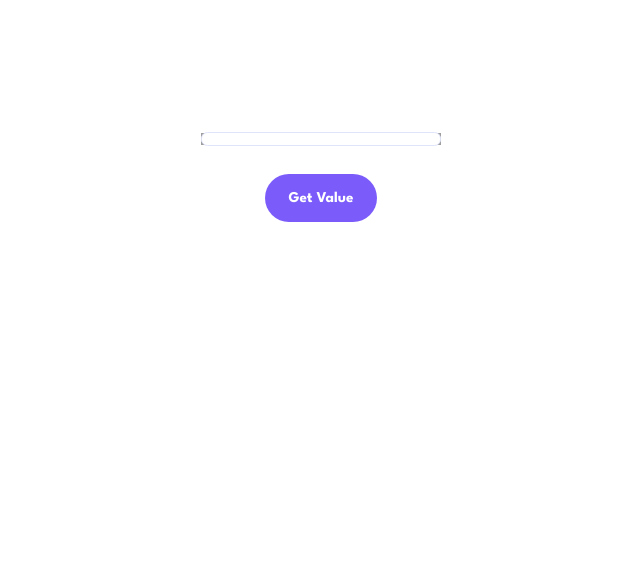
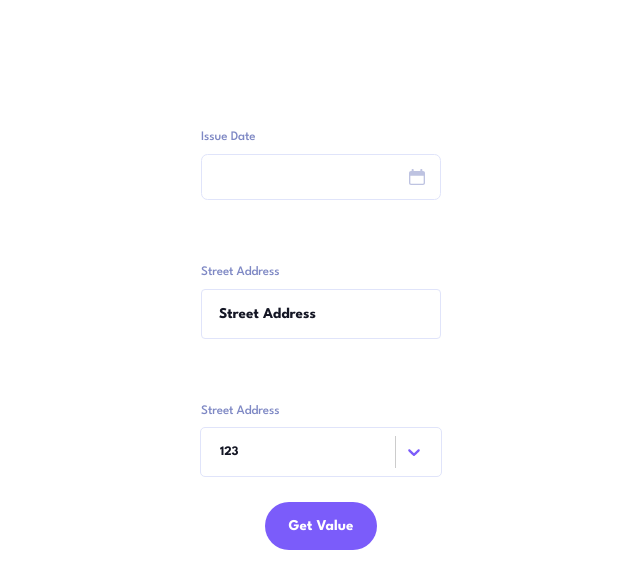
Before and after one commit to JlordS32/invoiceapp, a React (Vite) app in the folder invoice-app/: page / in a window 1280 px wide. Shown: the top 588 px of the page, without its empty margins (319-959 px from the left). Built offline with nearby package versions, Linux system fonts and the light colour scheme; grey boxes are pictures that could not be loaded.

Commit message:
finished making components and added dark mode

```diff
--- a/invoice-app/src/App.tsx
+++ b/invoice-app/src/App.tsx
@@ -7,6 +7,17 @@ import Button from './components/Button';
 
 function App() {
 	const customRef = useRef<FormTextRef | null>(null);
+
+	const options = [
+		{
+			value: 'test',
+			label: '123'
+		},
+		{
+			value: '1234',
+			label: 'test'
+		}
+	]
 
 	return (
 		<div className='app'>
@@ -18,7 +29,23 @@ function App() {
 			>
 				<div className='d-flex align-items-center flex-column pt-5'>
 					<div className='mt-5'>
-						<Form.Date ref={customRef} />
+						<Form.Date
+							ref={customRef}
+							label='Issue Date'
+						/>
+					</div>
+					<div className='mt-5'>
+						<Form.Text
+							placeholder='Street Address'
+							label='Street Address'
+						/>
+					</div>
+					<div className='mt-5'>
+						<Form.Select
+							placeholder='Street Address'
+							label='Street Address'
+							options={options}
+						/>
 					</div>
 
 					<div className='mt-2'>
--- /dev/null
+++ b/invoice-app/src/assets/styles/date.css
@@ -0,0 +1,71 @@
+.react-datepicker {
+	box-shadow: var(--box-shadow);
+	padding: 1rem 0;
+	border: 0;
+}
+
+.react-datepicker__day {
+	font-weight: 700;
+	font-family: 'League Spartan', sans-serif;
+	font-size: 1.15385rem;
+	margin: 0.4rem;
+}
+.react-datepicker__day--selected {
+	color: var(--primary);
+	background-color: transparent;
+}
+
+.react-datepicker__day:hover {
+	background-color: var(--primary) !important;
+	color: white;
+	border-radius: 50%;
+}
+
+.react-datepicker__header {
+	background-color: transparent;
+	border: 0;
+	outline: 0;
+}
+
+.react-datepicker__current-month {
+	color: var(--dark);
+	text-align: center;
+	font-size: 1.15rem;
+	font-family: League Spartan;
+}
+
+.react-datepicker__navigation--previous {
+	background-image: url(../../assets/svg/icon-arrow-left.svg);
+	background-repeat: no-repeat;
+	top: 1rem;
+	background-position: center;
+}
+.react-datepicker__navigation-icon::before {
+	display: none;
+}
+
+.react-datepicker__navigation--next {
+	background-image: url(../../assets/svg/icon-arrow-right.svg);
+	background-repeat: no-repeat;
+	top: 1rem;
+	background-position: center;
+}
+
+.react-datepicker__triangle {
+	display: none;
+}
+
+@media (prefers-color-scheme: dark) {
+	.react-datepicker {
+		background-color: var(--dark-mode-form-bg);
+		box-shadow: 0px 10px 20px 0px rgba(0, 0, 0, 0.25);
+	}
+
+	.react-datepicker__current-month {
+		color: var(--white);
+	}
+
+	.react-datepicker__day {
+		color: var(--white);
+	}
+}
--- a/invoice-app/src/assets/styles/global.css
+++ b/invoice-app/src/assets/styles/global.css
@@ -1,10 +1,23 @@
 @import url('https://fonts.googleapis.com/css2?family=League+Spartan:wght@100;200;400;500;600;700;800;900&display=swap');
 
 :root {
-	--primary: hsl(252, 94%, 67%);
-	--primary-active: hsl(252, 100%, 73%);
-	--secondary: hsl(233, 31%, 17%);
-	--secondary-active: hsl(233, 30%, 21%);
+	--01: hsl(252, 94%, 67%);
+	--02: hsl(252, 100%, 73%);
+	--03: hsl(233, 31%, 17%);
+	--04: hsl(233, 30%, 21%);
+	--05: hsl(231, 73%, 93%);
+	--06: hsl(231, 20%, 61%);
+	--07: hsl(231, 37%, 63%);
+	--08: hsl(228, 29%, 7%);
+	--09: hsl(0, 80%, 63%);
+	--010: hsl(252, 100%, 73%);
+	--011: hsl(240, 27%, 98%);
+	--012: hsl(233, 30%, 11%);
+
+	--primary: var(--01);
+	--primary-active: var(--02);
+	--secondary: var(--03);
+	--secondary-active: var(--04);
 
 	/* neutral */
 	--white: hsl(0, 0%, 100%);
@@ -12,23 +25,33 @@
 	--dark: hsl(233, 30%, 11%);
 
 	/* feedback colors */
-	--error: hsl(0, 80%, 63%);
-	--error-active: hsl(0, 100%, 80%);
+	--error: var(--09);
+	--error-active: var(--10);
 
 	/* component colors */
 	--nav-bg: hsl(231, 20%, 27%);
 	--light-bg: var(--grey);
+	--body-bg: var(--white);
+	--box-shadow: 0px 10px 20px 0px rgba(72, 84, 159, 0.25);
 
 	/* default typography */
-	--text-dark: hsl(228, 29%, 7%);
-	--text-light: hsl(231, 37%, 63%);
-	--text-2-dark: hsl(231, 20%, 61%);
-	--text-2-light: hsl(231, 73%, 93%);
+	--text-dark: var(--08);
+	--text-light: var(--07);
+	--text-2-dark: var(--06);
+	--text-2-light: var(--05);
 
 	/* form colors */
 	--form-outline: hsl(231, 73%, 93%);
 	--form-outline-focus: hsl(252, 100%, 73%);
-	--form-label: hsl(231, 37%, 63%);
+	--form-label: var(--05);
+	--form-bg: var(--white);
+	--form-placeholder: var(--dark);
+	--form-text: var(--08);
+
+	/* DARK MODE */
+	--dark-mode-form-bg: hsl(233, 30%, 21%);
+	--dark-mode-form-outline: hsl(233, 31%, 17%);
+	--dark-mode-form-label: var(--05);
 
 	/* setting root typography */
 	font-size: 13px;
@@ -51,49 +74,30 @@
 	font-family: inherit;
 }
 
-.react-datepicker {
-	box-shadow: 0px 10px 20px 0px rgba(72, 84, 159, 0.25);
-	border: 0;
+body {
+	background-color: var(--body-bg);
 }
 
-.react-datepicker__day {
-	font-weight: 700;
-	font-family: 'League Spartan', sans-serif;
-	font-size: 1.15385rem;
-	margin: 0.4rem;
-}
-.react-datepicker__day--selected {
-	color: var(--primary);
-	background-color: transparent;
+@media (prefers-color-scheme: dark) {
+	:root {
+		--body-bg: var(--dark);
+		--form-bg: var(--dark-mode-form-bg);
+		--form-outline: var(--dark-mode-form-outline);
+		--form-label: var(--dark-mode-form-label);
+		--form-placeholder: var(--white);
+		--box-shadow: 0px 10px 20px 0px rgba(0, 0, 0, 0.25);
+		--form-text: var(--white);
+	}
 }
 
-.react-datepicker__day:hover {
-	background-color: var(--primary) !important;
-	color: white;
-	border-radius: 50%;
+@media (prefers-color-scheme: light) {
+	:root {
+		--body-bg: var(--white);
+		--form-outline: hsl(231, 73%, 93%);
+		--form-label: var(--07);
+		--form-bg: var(--white);
+		--form-placeholder: var(--dark);
+		--box-shadow: 0px 10px 20px 0px rgba(72, 84, 159, 0.25);
+		--form-text: var(--08);
+	}
 }
-
-.react-datepicker__header {
-	background-color: transparent;
-	border: 0;
-	outline: 0;
-}
-
-.react-datepicker__navigation--previous {
-	background-image: url(../../assets/svg/icon-arrow-left.svg);
-	background-repeat: no-repeat;
-	background-position: center;
-}
-.react-datepicker__navigation-icon::before {
-	display: none;
-}
-
-.react-datepicker__navigation--next {
-	background-image: url(../../assets/svg/icon-arrow-right.svg);
-	background-repeat: no-repeat;
-	background-position: center;
-}
-
-.react-datepicker__triangle {
-	display: none;
-}
--- a/invoice-app/src/assets/styles/modules/form.module.css
+++ b/invoice-app/src/assets/styles/modules/form.module.css
@@ -15,11 +15,17 @@
 	border: 1px solid var(--form-outline);
 	background: var(--white);
 	padding: 1.3rem;
+	color: var(--form-text);
 	caret-color: var(--form-label);
+	background-color: var(--form-bg);
 }
 
 .formContainer > input:focus {
 	outline: 1px solid var(--form-outline-focus);
+}
+
+.formContainer > input::placeholder {
+	color: var(--form-placeholder);
 }
 
 .formContainer > label {
@@ -31,30 +37,37 @@
 	line-height: 1.15385rem; /* 115.385% */
 	letter-spacing: -0.00769rem;
 }
-
-.formContainer > input[type='date']::webkit {
-	background-color: red;
-	color: #000;
-	opacity: 1;
+.calendarContainer {
+	position: relative;
+	border-radius: 0.5rem;
 }
 
-.calendarContainer label {
-	background-image: url(../svg/icon-calendar.svg);
-	background-position: left;
-
+.calendarContainer img {
+	position: absolute;
+	top: 50%;
+	right: 1.25rem;
+	transform: translateY(-50%);
 }
-
 .calendar {
 	width: 100%;
-	border: var(--form-outline) 1px solid;
+	border: 0;
 	border-radius: 0.5rem;
 	outline: none;
+	font-size: 1.15385rem;
+	font-weight: 700;
+	padding: 1.15rem 0;
+	padding-left: 1.15rem;
+	background-color: var(--form-bg);
+	border: var(--form-outline) 1px solid;
+	color: var(--form-placeholder);
 }
 
 .calendar:hover {
 	border: var(--primary) 1px solid !important;
+	cursor: pointer;
 }
 
 .calendar:focus {
 	border: var(--primary) 1px solid !important;
+	cursor: pointer;
 }
--- /dev/null
+++ b/invoice-app/src/assets/styles/select.css
@@ -0,0 +1,7 @@
+.custom-select__single-value {
+	color: var(--form-placeholder) !important;
+}
+
+.custom-select__input::placeholder {
+	color: var(--form-text) !important;
+}
--- a/invoice-app/src/components/forms/Date.tsx
+++ b/invoice-app/src/components/forms/Date.tsx
@@ -16,8 +16,11 @@ import { FormProps } from './index';
 import DatePicker from 'react-datepicker';
 import 'react-datepicker/dist/react-datepicker.css';
 
-import '../../assets/styles/global.css';
-import { format } from 'date-fns';
+import '../../assets/styles/date.css';
+
+// svg
+
+import calendarSvg from '../../assets/svg/icon-calendar.svg';
 
 export interface FormSelectProps extends FormProps {}
 
@@ -26,6 +29,11 @@ export interface FormSelectRef {
 	value: string;
 	focus: () => void;
 	scrollIntoView: () => void;
+}
+
+interface CustomDateInput {
+	value?: any;
+	onClick?: () => void;
 }
 
 const Date = forwardRef<FormSelectRef, FormSelectProps>((props, ref) => {
@@ -63,6 +71,34 @@ const Date = forwardRef<FormSelectRef, FormSelectProps>((props, ref) => {
 		return date && date.getDate() === 15 ? 'custom-hover-class' : null;
 	};
 
+	const CustomDateInput = forwardRef<any, CustomDateInput>(
+		({ value, onClick }, ref) => (
+			<div
+				className={styles.calendarContainer}
+				onClick={onClick}
+				ref={ref}
+			>
+				<label htmlFor={props.id}>
+					<input
+						type='text'
+						id={props.id}
+						name={props.name}
+						value={value}
+						className={styles.calendar}
+					/>
+				</label>
+				<img
+					src={calendarSvg}
+					alt='calendar icon'
+				/>
+			</div>
+		)
+	);
+
+	useEffect(() => {
+		console.log(date);
+	}, [date]);
+
 	return (
 		<div
 			className={styles.formContainer}
@@ -83,21 +119,8 @@ const Date = forwardRef<FormSelectRef, FormSelectProps>((props, ref) => {
 					return '';
 				}}
 				dateFormatCalendar='MMM yyyy'
-				customInput={
-					<div className={styles.calendarContainer}>
-						<label
-							htmlFor={props.id}
-						>
-							<input
-								type='text'
-								id={props.id}
-								name={props.name}
-								className={styles.calendar}
-							/>
-						</label>
-					</div>
-				}
-				dateFormat={'dd/MM/yyyy'}
+				customInput={<CustomDateInput />}
+				dateFormat={'dd MMM yyyy'}
 			/>
 		</div>
 	);
--- a/invoice-app/src/components/forms/Select.tsx
+++ b/invoice-app/src/components/forms/Select.tsx
@@ -3,6 +3,7 @@ import ReactSelect, { StylesConfig } from 'react-select';
 
 // styles
 import styles from '../../assets/styles/modules/form.module.css';
+import '../../assets/styles/select.css';
 
 // from index
 import { FormProps } from './index';
@@ -30,7 +31,7 @@ export interface FormSelectRef {
 const customStyles: StylesConfig<OptionType, false, GroupBase<OptionType>> = {
 	control: (provided, state) => ({
 		...provided,
-		backgroundColor: 'var(--white)',
+		backgroundColor: 'var(--form-bg)',
 		height: '3.69231rem',
 		border: 0,
 		outline: state.isFocused
@@ -45,17 +46,15 @@ const customStyles: StylesConfig<OptionType, false, GroupBase<OptionType>> = {
 	}),
 	option: (provided, state) => ({
 		...provided,
-		backgroundColor: state.isSelected ? 'white' : 'white',
-		color: state.isSelected ? 'var(--primary)' : 'black',
+		backgroundColor: state.isSelected ? 'var(--form-bg)' : 'var(--form-bg)',
+		color: state.isSelected ? 'var(--primary)' : 'var(--form-placeholder)',
 		fontWeight: '700',
 		fontSize: '1.15rem',
 		padding: '1.15rem 1.85rem',
 		borderBottom: '1px solid var(--form-outline)',
 		top: '1rem',
-
 		'&:hover': {
-			backgroundColor: 'var(--primary)',
-			color: 'white',
+			color: 'var(--primary)',
 		},
 		'&:active': {
 			backgroundColor: 'var(--primary)',
@@ -65,8 +64,9 @@ const customStyles: StylesConfig<OptionType, false, GroupBase<OptionType>> = {
 	menu: (provided) => ({
 		...provided,
 		marginTop: '1.85rem',
-		boxShadow: '0px 10px 20px 0px rgba(72, 84, 159, 0.25)',
+		boxShadow: 'var(--box-shadow)',
 		transition: '150ms ease-in',
+		backgroundColor: 'var(--form-bg)',
 	}),
 	dropdownIndicator: (provided) => ({
 		...provided,
@@ -112,6 +112,7 @@ const Select = forwardRef<FormSelectRef, FormSelectProps>((props, ref) => {
 				onChange={handleOnChange}
 				defaultValue={props.options[0]}
 				styles={customStyles}
+				classNamePrefix='custom-select'
 			/>
 		</div>
 	);
```
